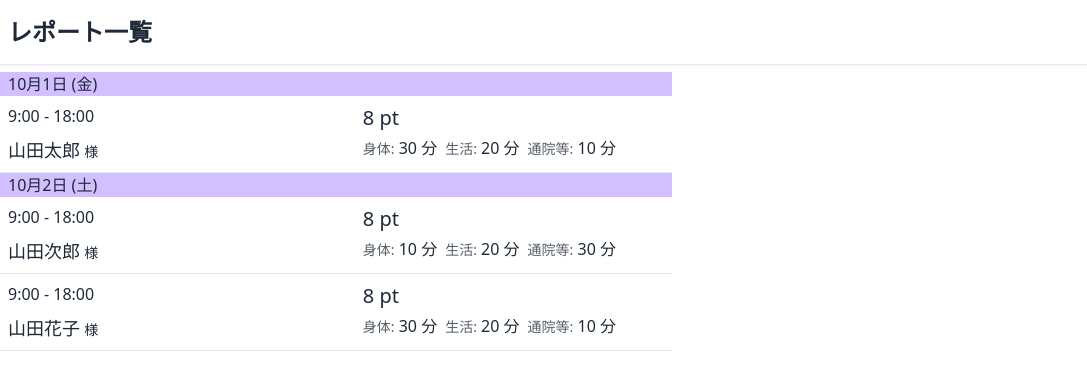
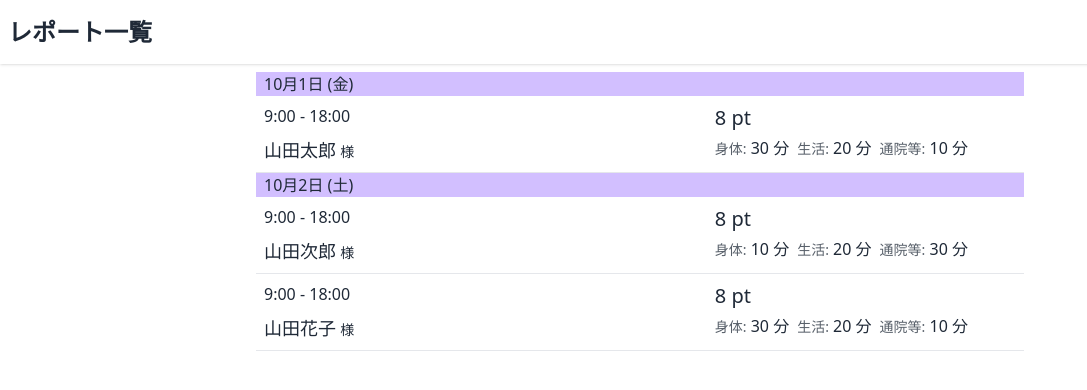
Before and after one commit to ebi311/yu-kaly, a SvelteKit app: page /home-care/reports in a window 1280 px wide. Shown: the top 390 px of the page, without its empty margins (0-1087 px from the left). Built offline with nearby package versions, Linux system fonts and the light colour scheme; some icons are missing.

Commit message:
ページコンテナの幅を調整した

```diff
--- a/src/routes/home-care/+layout.svelte
+++ b/src/routes/home-care/+layout.svelte
@@ -12,6 +12,6 @@
 <header class="navbar bg-base-100 border-b-1 shadow">
   <h1 class="text-2xl text-base-content font-bold">{pageTitle}</h1>
 </header>
-<main class="max-w-2xl pt-2">
+<main class="w-full sm:max-w-[640px] md:max-w-[768px] mx-auto pt-2">
   <slot />
 </main>
```
